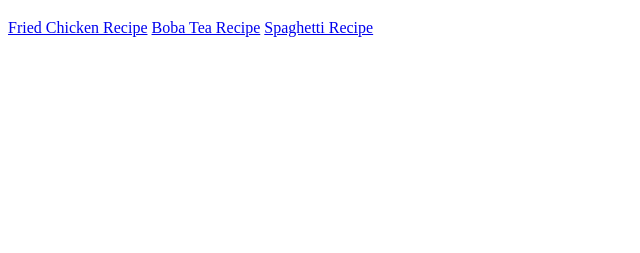
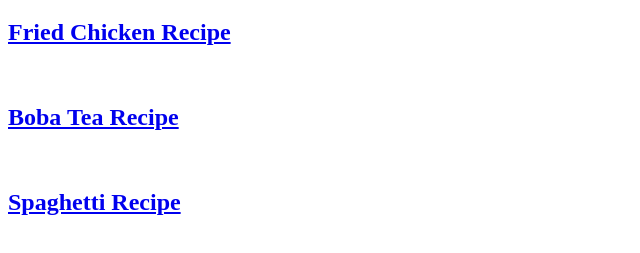
Before and after one commit to OlsenRushellSanao/odin-recipes, a plain HTML site: page index.html in a window 1280 px wide. Shown: the part 61-314 px from the top of the page, without its empty margins (0-640 px from the left). Drawn offline with Linux system fonts and the light colour scheme.

Commit message:
Added break lines to seperate links in the home page PROJECT COMPLETE

```diff
--- a/index.html
+++ b/index.html
@@ -8,10 +8,10 @@
 <body>
     <h1>Odin Recipes Yuh</h1>
 
-    <a href="recipes/friedchicken.html">Fried Chicken Recipe</a>
-
-    <a href="recipes/bobatea.html">Boba Tea Recipe</a>
-
-    <a href="recipes/spaghetti.html">Spaghetti Recipe</a>
+    <a href="recipes/friedchicken.html"><h2>Fried Chicken Recipe</h2></a>
+    <br>
+    <a href="recipes/bobatea.html"><h2>Boba Tea Recipe</h2></a>
+    <br>
+    <a href="recipes/spaghetti.html"><h2>Spaghetti Recipe</h2></a>
 </body>
 </html>
```
